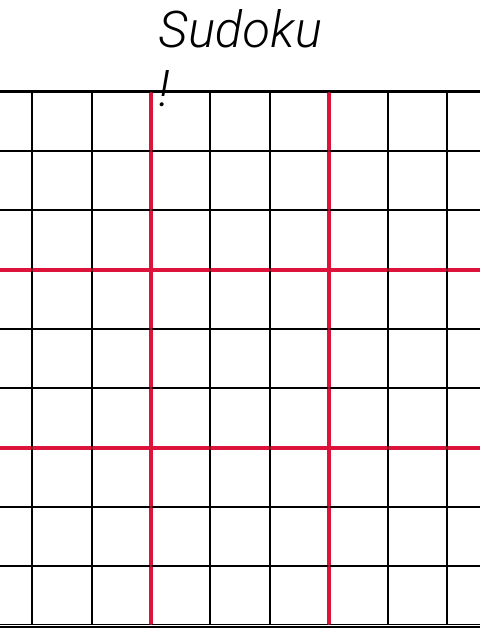
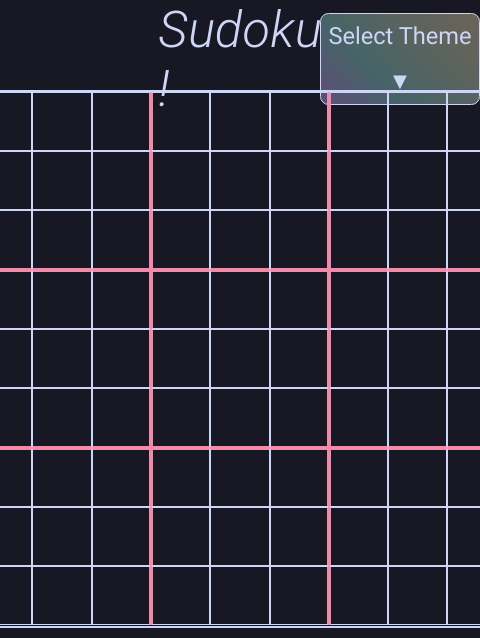
Before and after one commit to cemolgun/sudoku, an Electron app: page window/window.html in a window 480 px wide. Shown: the top 638 px of the page. Drawn offline with Linux system fonts and the light colour scheme.

Commit message:
Added theme selector and 2 catpuccin themes

```diff
--- a/window/style.css
+++ b/window/style.css
@@ -6,16 +6,35 @@
     font-family: RobotoLightItalic;
     src: url(../assets/Roboto/Roboto-LightItalic.ttf);
 }
-html[color-theme="theme"]{
+html[color-theme="default"]{
     --color-background : white;
     --color-text : black;
     --color-hover : gainsboro;
-    --color-select : lightgray;
     --color-player : royalblue;
     --color-selected: lightblue;
     --color-gr-divider : crimson;
     --color-warn : pink;
     --color-nice : lightgreen;
+}
+html[color-theme="mocha"]{
+    --color-background : #181824;
+    --color-text : #cdd6f5;
+    --color-hover : #313244;
+    --color-player : #b4befd;
+    --color-selected: #45485b;
+    --color-gr-divider : #f28aa9;
+    --color-warn : #f28aa9;
+    --color-nice : #94e1d4;
+}
+html[color-theme="latte"]{
+    --color-background : #eff0f2;
+    --color-text : #4a4f6b;
+    --color-hover : #dce0e9;
+    --color-player : #863aed;
+    --color-selected: #ccd0db;
+    --color-gr-divider : #e44654;
+    --color-warn : #cf0f37;
+    --color-nice : #239fb1;
 }
 body{
     user-select: none;
@@ -137,3 +156,34 @@ div{
 .submit{
     background-color: var(--color-nice);
 }
+.header-right{
+    display: flex;
+}
+.dropdown{
+    line-height: 190%;
+    text-align: center;
+    font-size: 2.8vh;
+    margin: auto;
+    width: 25vh;
+}
+.drop-hide{
+    width: 25vh;
+    position: absolute;
+    display: none;
+}
+.drop-item{
+    background-color: var(--color-background);
+    border: 1px solid var(--color-text);
+    border-radius: 1vh;
+}
+.drop-item:hover{
+    border: 2px solid var(--color-text);
+}
+.drop-item.head{
+    background: linear-gradient(45deg, #c79efa66 0%, #8ad6ca66 35%, #efd4a166 100%);;
+}
+.dropdown:hover{
+    .drop-hide{
+        display: block;
+    }
+}
--- a/window/window.html
+++ b/window/window.html
@@ -1,5 +1,5 @@
 <!DOCTYPE html>
-<html lang="en" color-theme="theme">
+<html lang="en" color-theme="mocha">
 <head>
     <meta charset="UTF-8">
     <meta name="viewport" content="width=device-width, initial-scale=1.0">
@@ -10,7 +10,17 @@
     <div class="header">
         <div class="header-div"></div>
         <div class="header-div header-text" ">Sudoku !</div>
-        <div class="header-div"></div>
+        <div class="header-div header-right">
+            <div class="dropdown">
+                <div class="drop-item head">Select Theme ▼ </div>
+                <div class="drop-hide">
+                    <div class="drop-item list" onclick="document.documentElement.setAttribute('color-theme','mocha')">Mocha</div>
+                    <div class="drop-item list" onclick="document.documentElement.setAttribute('color-theme','latte')">Latte</div>
+                    <div class="drop-item list" onclick="document.documentElement.setAttribute('color-theme','default')">Default</div>
+                </div>
+
+            </div>
+        </div>
     </div>
     <div class="game-div">
         <div class="board">
```
